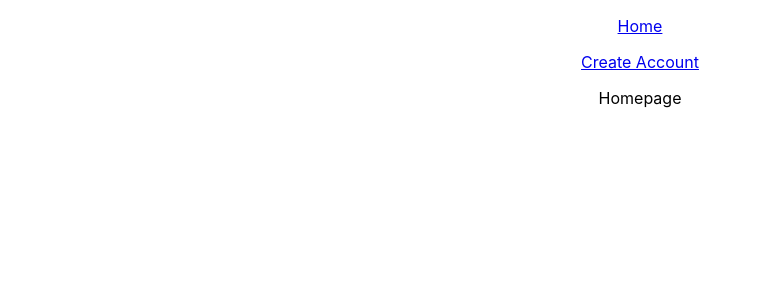
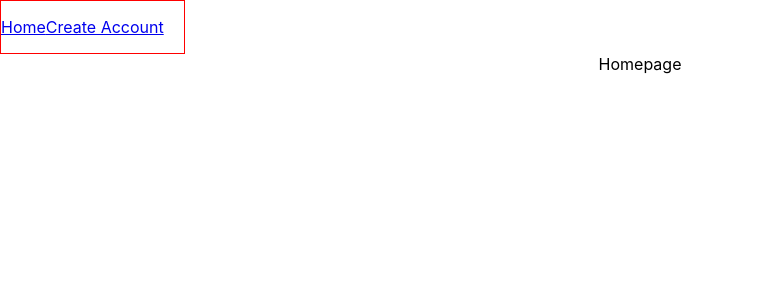
Before and after one commit to 1ShoukR/Joeva-Remastered, a React (Create React App) app in the folder joeva-remastered/: page / in a window 1280 px wide. Shown: the top 300 px of the page, without its empty margins (0-762 px from the left). Built offline with nearby package versions, Linux system fonts and the light colour scheme.

Commit message:
added notes of what to do in navbar

```diff
--- /dev/null
+++ b/joeva-remastered/src/CSS/navContainer.css
@@ -0,0 +1,14 @@
+.navContainer {
+    display: flex;
+    flex-direction: row;
+    justify-content: center;
+    align-items: center;
+    gap: 20px;
+    width: fit-content;
+    border: 1px solid red;
+}
+
+.links {
+    display: flex;
+    flex-direction: row;
+}
--- a/joeva-remastered/src/Components/Navbar.jsx
+++ b/joeva-remastered/src/Components/Navbar.jsx
@@ -1,12 +1,25 @@
 import React from "react";
 import { Link, useNavigate } from 'react-router-dom';
+import "../CSS/navContainer.css"
+
+
+
+
+// lets make two different divs. Links and logo on the left, and
+// a create account/login buttons on the right. make it where
+// when someone logs in, their name displays as 'Welcome ${User's Name}' with a sign out button.
 
 const Navbar = () => {
   return (
 <>
-    <nav>
+    <nav className="navContainer">
+      <div className="links">
         <Link to="/"><p>Home</p></Link>
         <Link to="/create_account"><p>Create Account</p></Link>
+      </div>
+      <div className="login-buttons">
+
+      </div>
     </nav>
 </>
   );
```
